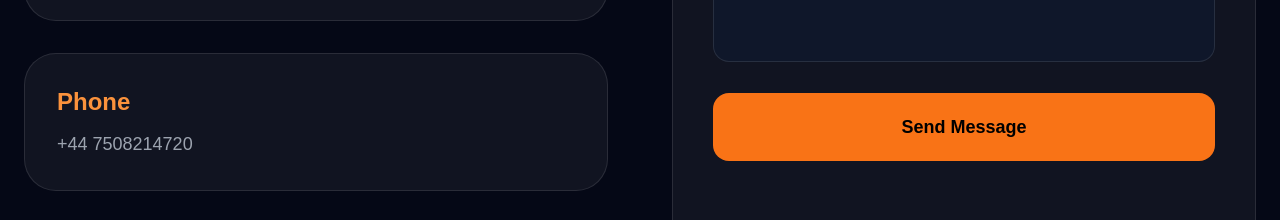
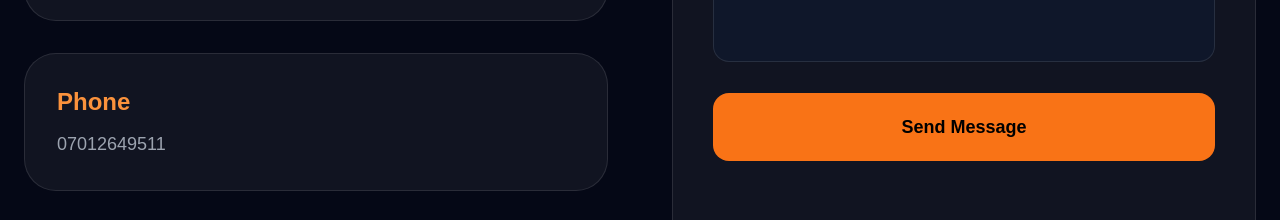
Before and after one commit to wisdigitex/client-john-website, a Next.js app: page /contact in a window 1280 px wide. Shown: the part 1200-1420 px from the top of the page. Built offline with nearby package versions, Linux system fonts and the light colour scheme.

Commit message:
number-add

```diff
--- a/app/admin/page.jsx
+++ b/app/admin/page.jsx
@@ -52,7 +52,7 @@ export default function AdminPage() {
 const [settings, setSettings] = useState({
   siteName: "UpNorth Tech",
   siteEmail: "info@upnorthstech.com",
-  sitePhone: "+44 7508214720",
+  sitePhone: "07012649511",
   adminName: "Admin",
   adminEmail: "sulaimonganiyu315@gmail.com",
 });
--- a/app/admin/settings/page.jsx
+++ b/app/admin/settings/page.jsx
@@ -33,7 +33,7 @@ export default function AdminSettingsPage() {
 
               <input
                 placeholder="Phone Number"
-                defaultValue="+44 7508214720"
+                defaultValue="07012649511"
                 className="w-full bg-[#0F172A] border border-white/10 rounded-2xl px-5 py-4 outline-none focus:border-orange-500"
               />
             </div>
--- a/app/contact/page.jsx
+++ b/app/contact/page.jsx
@@ -283,7 +283,7 @@ export default function ContactPage() {
                   Phone
                 </h3>
                 <p className="text-gray-400 text-lg">
-                  +44 7508214720
+                  07012649511
                 </p>
               </div>
 
--- a/app/page.jsx
+++ b/app/page.jsx
@@ -423,7 +423,7 @@ useEffect(() => {
 
           <div className="space-y-4 text-base md:text-lg">
             <p>📧 info@upnorthstech.com</p>
-            <p>📞 +44 7508214720</p>
+            <p>📞 07012649511</p>
             <p>📍 Remote Worldwide</p>
           </div>
         </div>
```
